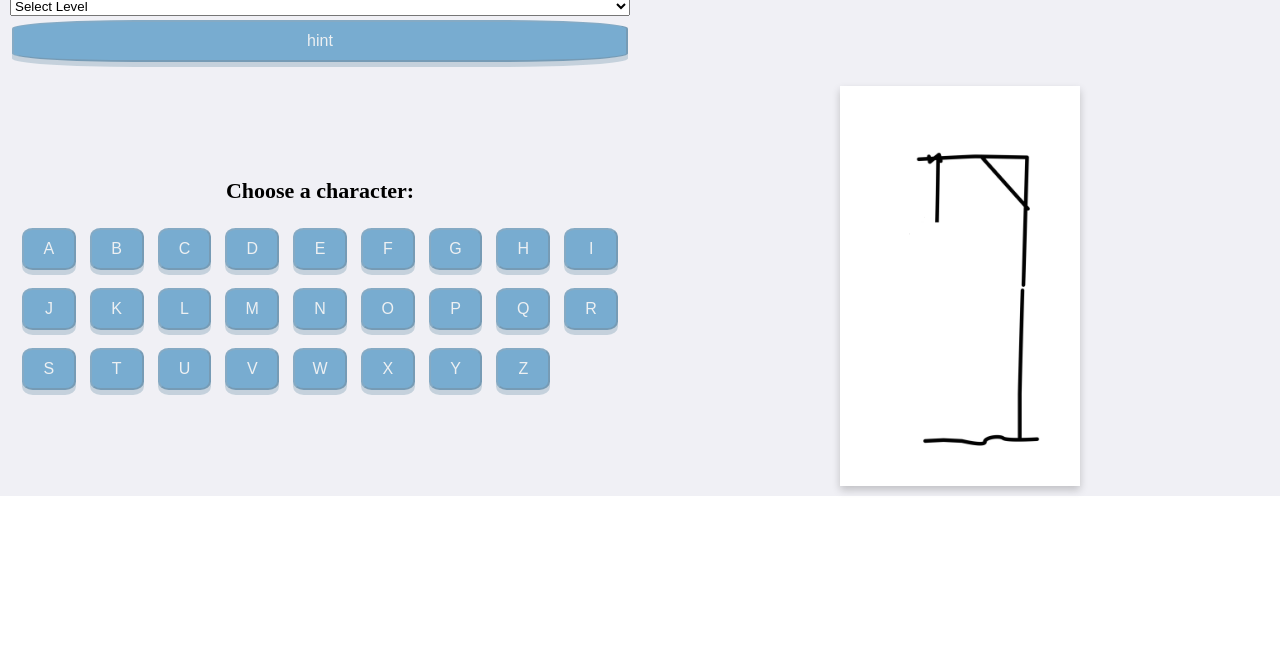
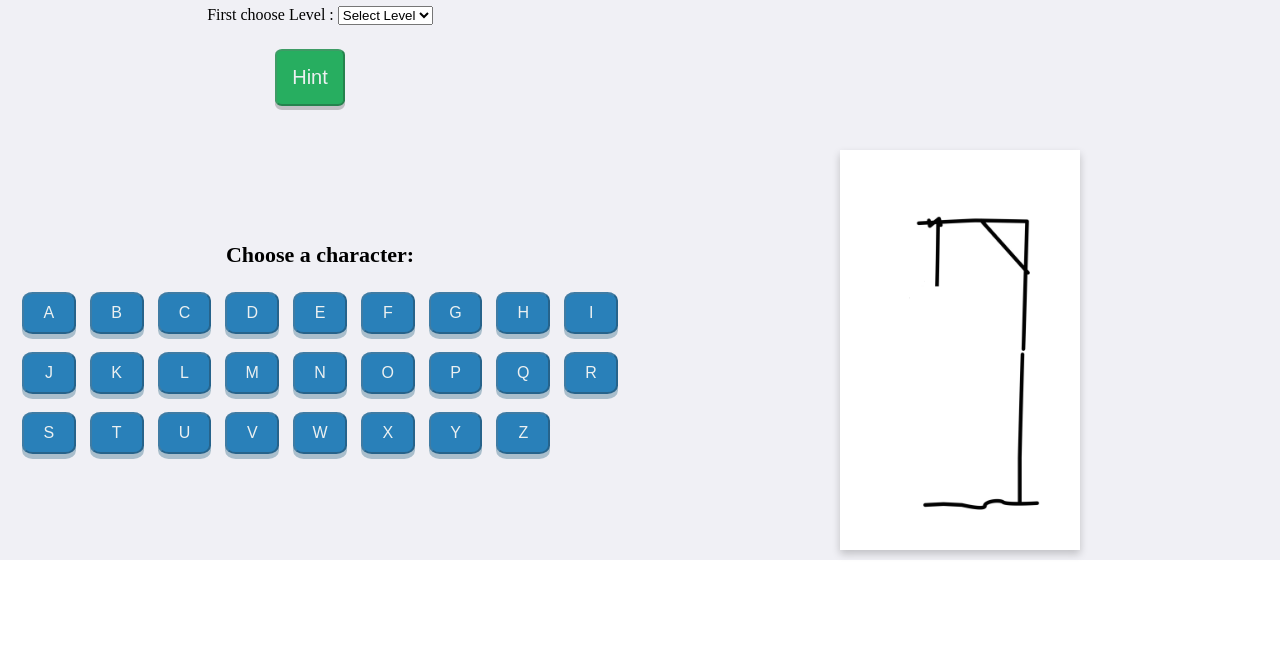
Before and after one commit to AlKhateebKhaled/MERAKI_Academy_Project_1, a plain HTML site: page index.html in a window 1280 px wide. Shown: the part 135-800 px from the top of the page. Drawn offline with Linux system fonts and the light colour scheme.

Commit message:
Add some styling

```diff
--- a/index.html
+++ b/index.html
@@ -13,7 +13,7 @@
     <main>
 
     </main>
-    <audio id="background-music" src="Background.mp3" autoplay loop></audio>
+    <audio id="background-music" src="" autoplay loop></audio>
     <button id="mute-button" class="mute-button">Music</button>
     <audio id="click-sound" src="click.wav"></audio>
 
--- a/main.js
+++ b/main.js
@@ -49,7 +49,6 @@ const hardWords = [
   "Brick",
 ];
 
-
 const level_Func = (e) => {
   if (e.target.value === "Easy") {
     word = easyWords[Math.floor(Math.random() * easyWords.length)];
@@ -69,6 +68,8 @@ const level_Func = (e) => {
   hint.innerText = "";
   hintBtn.disabled = false;
 };
+const levelDiv = document.createElement("div")
+levelDiv.className = ("level")
 
 const levelLabel = document.createElement("LABEL");
 levelLabel.innerText = "First choose Level : ";
@@ -79,7 +80,6 @@ const initialOption = document.createElement("option");
 const easyLevel = document.createElement("option");
 const hardLevel = document.createElement("option");
 const masterLevel = document.createElement("option");
-
 
 initialOption.value = "";
 initialOption.innerText = "Select Level";
@@ -98,11 +98,15 @@ levelSelect.add(easyLevel);
 levelSelect.add(hardLevel);
 levelSelect.add(masterLevel);
 
-
 levelSelect.addEventListener("change", level_Func);
 
-questionDiv.append(levelLabel);
-questionDiv.append(levelSelect);
+levelDiv.append(levelLabel)
+levelDiv.append(levelSelect)
+
+questionDiv.append(levelDiv);
+
+const hintDiv = document.createElement("div")
+hintDiv.className = "hintDiv";
 
 const hint = document.createElement("h3");
 hint.className = "hint";
@@ -111,38 +115,45 @@ hint.innerText = "";
 const hint_func = () => {
   if (levelStatus === "Easy") {
     if (easyWords.slice(0, 4).includes(word)) {
-      hint.innerText = "Animal";
+      hint.innerText = "Hint : Animal";
     } else if (easyWords.slice(4, 8).includes(word)) {
-      hint.innerText = "Car";
+      hint.innerText = "Hint : Car";
     } else if (easyWords.slice(8, 12).includes(word)) {
-      hint.innerText = "Body Part";
+      hint.innerText = "Hint : Body Part";
     } else if (easyWords.slice(12).includes(word)) {
-      hint.innerText = "Color";
+      hint.innerText = "Hint : Color";
     }
   } else if (levelStatus === "Hard") {
     if (hardWords.slice(0, 4).includes(word)) {
-      hint.innerText = "Animal";
+      hint.innerText = "Hint : Animal";
     } else if (hardWords.slice(4, 8).includes(word)) {
-      hint.innerText = "Car";
+      hint.innerText = "Hint : Car";
     } else if (hardWords.slice(8, 12).includes(word)) {
-      hint.innerText = "Body Part";
+      hint.innerText = "Hint : Body Part";
     } else if (hardWords.slice(12).includes(word)) {
-      hint.innerText = "Color";
+      hint.innerText = "Hint : Color";
     }
-  }
-  else if (levelStatus === "Master"){
+  } else if (levelStatus === "Master") {
     hint.innerText = "Hint not available for this level.";
   }
 };
 
 const hintBtn = document.createElement("button");
 hintBtn.className = "hintBtn";
-hintBtn.innerText = "hint";
+hintBtn.innerText = "Hint";
 hintBtn.disabled = true;
 hintBtn.addEventListener("click", hint_func);
 
-questionDiv.append(hintBtn);
-questionDiv.append(hint);
+hintDiv.append(hintBtn);
+hintDiv.append(hint);
+
+questionDiv.append(hintDiv);
+
+const correctAnswer = document.createElement("h2");
+correctAnswer.className = "correctAnswer";
+correctAnswer.innerText = "";
+
+questionDiv.append(correctAnswer);
 
 main.append(questionDiv);
 
@@ -229,6 +240,7 @@ const playAgainFunc = () => {
 };
 
 const resetGame = () => {
+  correctAnswer.innerText = "";
   incorrectGuesses = 0;
   gameOver = false;
   maskedWord = "#".repeat(word.length);
@@ -261,6 +273,7 @@ const click_func = (e) => {
     if (maskedWord === word) {
       imageResult.src = "hangman_won.jpg";
 
+      correctAnswer.innerText = "Good Job , The correct answer is: " + word;
       disableAllButtons();
       levelSelect.disabled = true;
       hintBtn.disabled = true;
@@ -273,6 +286,7 @@ const click_func = (e) => {
     } else {
       imageResult.src = hangmanImages[maxIncorrectGuesses];
 
+      correctAnswer.innerText = "Hard Luck , The correct answer is: " + word;
       disableAllButtons();
       levelSelect.disabled = true;
       hintBtn.disabled = true;
@@ -310,7 +324,7 @@ buttons.forEach((button) => {
 
 const backgroundMusic = document.querySelector("#background-music");
 const muteButton = document.querySelector("#mute-button");
-let isMuted = false;
+let isMuted = true;
 
 backgroundMusic.play();
 
--- a/style.css
+++ b/style.css
@@ -33,11 +33,9 @@ button{
     cursor: pointer;
     box-shadow: 0 5px #a9becc; }
 
-button[disabled] {
-        cursor: not-allowed;
-        opacity: 0.6;
 
-}
+
+
 button:hover {
     background-color: #3498DB;
     transform: translateY(-3px);
@@ -47,6 +45,7 @@ button:active {
 
 
 #play_again{
+    max-width: 100px;
     background-color: #E74C3C;
     border-radius: 10%;
     color: #ECF0F1;
@@ -67,6 +66,9 @@ button:active {
 .question{
     display: flex;
     flex-direction: column;
+    justify-content: center;
+    align-items: center;
+    gap: 20px;
 }
 
 .choice{
@@ -117,7 +119,7 @@ button:active {
     text-align: center;
 }
 .question h3 {
-    font-size: 24px;
+    font-size: 30px;
     text-align: center;
 }
 .choose {
@@ -125,3 +127,33 @@ button:active {
     text-align: center;
     margin-bottom: 10px;
 }
+
+
+.hintBtn {
+
+    background-color: #27AE60;
+    color: #ECF0F1;
+    border-radius: 10%;
+    color: #ECF0F1;
+    padding: 15px;
+    text-align: center;
+    text-decoration: none;
+    display: inline-block;
+    font-size: 20px;
+    margin: 4px 2px;
+    cursor: pointer;
+    box-shadow: 0 4px rgba(0, 0, 0, 0.2);
+}
+.hintBtn:active {
+    transform: translateY(4px);}
+
+.hintBtn:hover {
+    background-color: #2ECC71;
+}
+
+.hintDiv{
+    display: flex;
+    justify-content: center;
+    align-items: center;
+    gap: 20px;
+}
```
